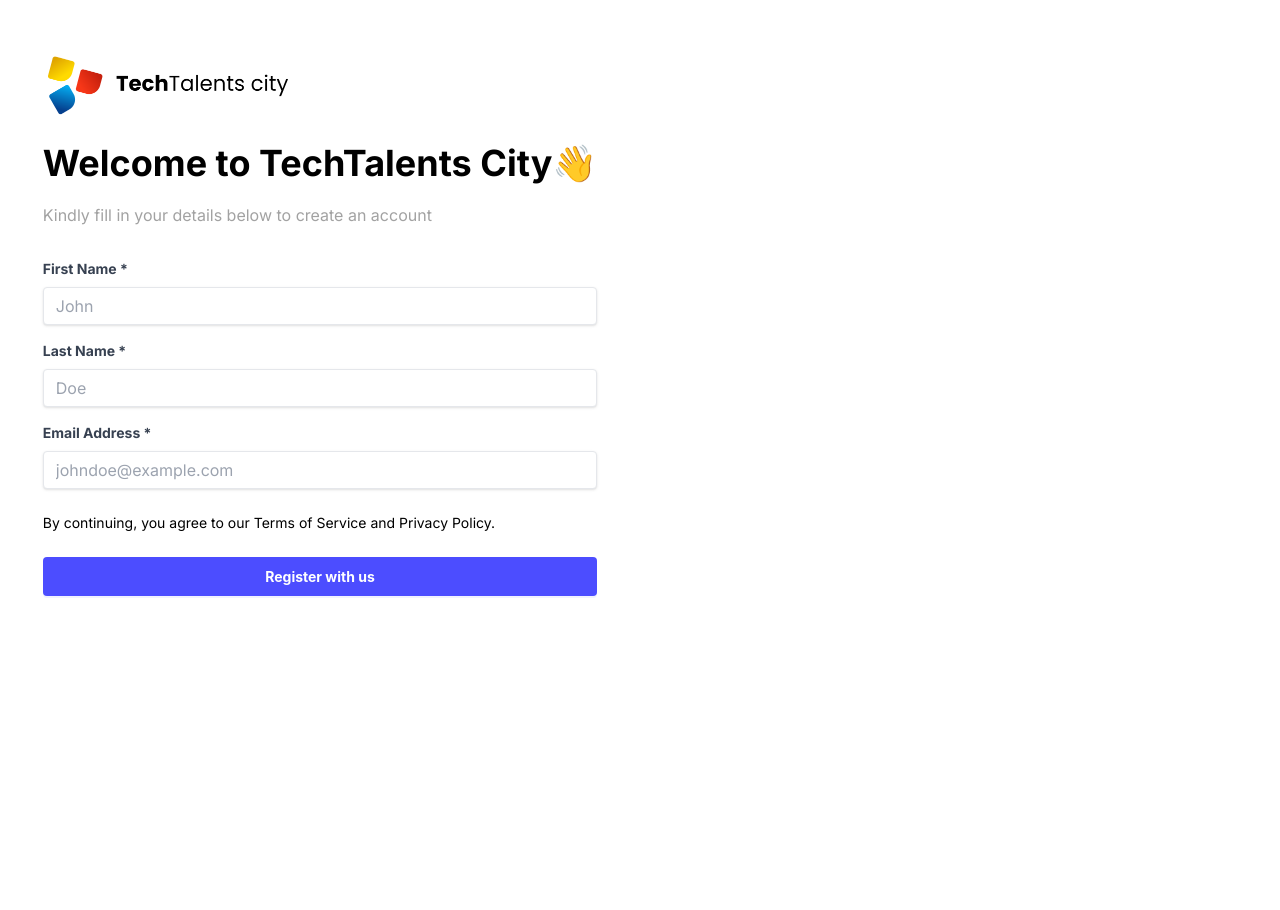
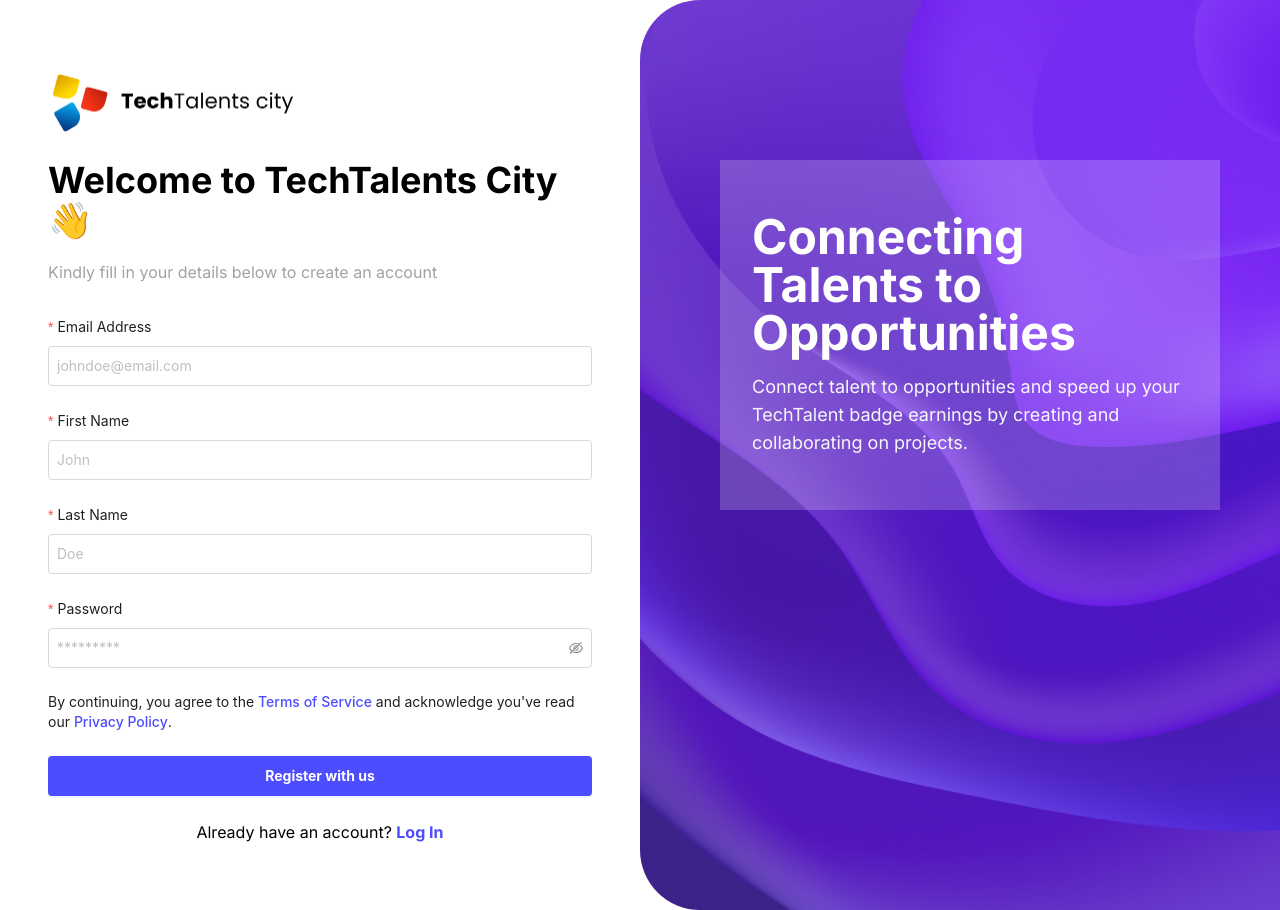
Before and after one commit to techtalentscity/techtalentscity.github.io, a React (Vite) app: page /signup in a window 1280 px wide. Before the commit the page ends 800 px from the top, so only its background shows below. Built offline with nearby package versions, Linux system fonts and the light colour scheme.

Commit message:
Update index.jsx

```diff
--- a/src/Pages/Register/index.jsx
+++ b/src/Pages/Register/index.jsx
@@ -1,100 +1,55 @@
-import { useState, useEffect } from 'react';
-import { Button, message } from 'antd';
-import { Link } from 'react-router-dom';
+import { Link, useNavigate } from 'react-router-dom';
+import IMAGE from '../../assets/images/signupbg.png';
+import Container from '../../components/Container';
 import logo from '../../assets/images/logo-black.png';
+import { Button, Form, Input, message } from 'antd';
+import { useState } from 'react';
 
 const Register = () => {
-  // Your specific Apps Script URL
-  const APPS_SCRIPT_URL = 'https://script.google.com/macros/s/AKfycbzPlmv0E8XNRmocu5MUeOtbfmJH0K4EPUFvl6Wlsp3JtJ7dk4PzM0b1fCYESwKMngsX/exec';
-  const DISCORD_URL = "https://discord.gg/FwNQc7VJVk";
+  const navigate = useNavigate();
+  const [form] = Form.useForm();
+  const [loading, setLoading] = useState(false);
 
-  const [loading, setLoading] = useState(false);
-  const [formData, setFormData] = useState({
-    firstName: '',
-    lastName: '',
-    email: ''
-  });
-  const [errors, setErrors] = useState({});
-  const [hasRegistered, setHasRegistered] = useState(false);
+  // Google Form submission URL - updated with the actual form URL
+  const googleFormURL = "https://docs.google.com/forms/u/0/d/e/1FAIpQLSch0F2yDodefxoGh5QyvrXzl2s7Z7Y0U04Zx8hUbar0hh-RlA/formResponse";
 
-  // Check existing registration
-  useEffect(() => {
-    const registered = localStorage.getItem('ttc_registration_completed') === 'true';
-    setHasRegistered(registered);
-  }, []);
+  // Discord redirect URL
+  const discordURL = "https://discord.gg/FwNQc7VJVk";
 
-  const validateEmail = (email) => {
-    const re = /^[^\s@]+@[^\s@]+\.[^\s@]+$/;
-    return re.test(String(email).toLowerCase());
-  };
+  // Handle form submission
+  const handleSubmit = async (values) => {
+    try {
+      setLoading(true);
 
-  const handleChange = (e) => {
-    const { name, value } = e.target;
-    setFormData(prev => ({ ...prev, [name]: value }));
-    if (errors[name]) setErrors(prev => ({ ...prev, [name]: '' }));
-  };
+      // Create form data for submission
+      const formData = new FormData();
 
-  const validateForm = () => {
-    const newErrors = {};
+      // Add entry fields with the correct Google Form field IDs
+      formData.append('emailAddress', values.email); // Email field
+      formData.append('entry.2137692021', values.firstName); // First Name field
+      formData.append('entry.1640115864', values.lastName); // Last Name field
 
-    if (!formData.firstName.trim()) newErrors.firstName = 'First name is required';
-    if (!formData.lastName.trim()) newErrors.lastName = 'Last name is required';
-    if (!formData.email) {
-      newErrors.email = 'Email is required';
-    } else if (!validateEmail(formData.email)) {
-      newErrors.email = 'Invalid email format';
-    }
-
-    setErrors(newErrors);
-    return Object.keys(newErrors).length === 0;
-  };
-
-  const submitForm = async () => {
-    try {
-      // Important: Add no-cors mode and specific headers
-      const response = await fetch(APPS_SCRIPT_URL, {
+      // Submit the form data
+      await fetch(googleFormURL, {
         method: 'POST',
-        mode: 'no-cors', // Required for Apps Script
-        headers: {
-          'Content-Type': 'application/json',
-        },
-        body: JSON.stringify(formData),
+        mode: 'no-cors', // Important for cross-origin requests to Google Forms
+        body: formData
       });
 
-      // With no-cors mode, we can't read the response directly
-      // So we'll assume success if no network error
-      return true;
+      // Show success message
+      message.success('Registration successful! Redirecting to Discord...');
+
+      // Clear form
+      form.resetFields();
+
+      // Redirect to Discord after a short delay
+      setTimeout(() => {
+        window.location.href = discordURL;
+      }, 2000);
+
     } catch (error) {
-      console.error('Submission error:', error);
-      throw new Error('Failed to submit form. Please try again.');
-    }
-  };
-
-  const handleSubmit = async (e) => {
-    e.preventDefault();
-
-    if (hasRegistered) {
-      window.location.href = DISCORD_URL;
-      return;
-    }
-
-    if (!validateForm()) return;
-
-    setLoading(true);
-
-    try {
-      await submitForm();
-
-      // Store registration locally
-      localStorage.setItem('ttc_registration_completed', 'true');
-      localStorage.setItem('ttc_registered_email', formData.email);
-
-      message.success('Registration successful! Redirecting...');
-      setTimeout(() => {
-        window.location.href = DISCORD_URL;
-      }, 1500);
-    } catch (error) {
-      message.error(error.message);
+      console.error('Error submitting form:', error);
+      message.error('Registration failed. Please try again.');
     } finally {
       setLoading(false);
     }
@@ -102,96 +57,89 @@ const Register = () => {
 
   return (
     <div className="w-full flex items-center min-h-screen bg-white">
-      <div className="w-full lg:w-[50%] flex justify-center items-center overflow-y-auto md:min-h-screen pt-12 md:pt-0">
-        <div className="md:px-16 lg:px-0 md:min-h-screen pt-6 md:pt-12 pb-12">
-          <Link to="/">
+      <div className="w-full lg:w-[50%] flex justify-center items-center overflow-y-auto scrollbar-hide md:min-h-screen pt-12 md:pt-0">
+        <Container className={'md:!px-16 lg:!px-0 md:min-h-screen pt-6 md:pt-12 pb-12'}>
+          <Link to={'/'}>
             <img src={logo} alt="logo" className="w-[250px] object-cover object-center" />
           </Link>
-          <p className="font-bold text-4xl py-5">Welcome to TechTalents City👋</p>
+          <p className='font-bold text-4xl py-5'>Welcome to TechTalents City👋</p>
+          <p className='text-[#A2A2A2]'>Kindly fill in your details below to create an account</p>
 
-          {hasRegistered ? (
-            <div className="text-center py-8">
-              <div className="bg-green-100 border border-green-400 text-green-700 px-4 py-5 rounded mb-6">
-                <p className="font-bold text-xl mb-2">You have already registered!</p>
-                <p>Your registration has been recorded.</p>
-                <p className="mt-2">
-                  Email: <span className="font-medium">{localStorage.getItem('ttc_registered_email')}</span>
-                </p>
-              </div>
-              <Button
-                type="primary"
-                onClick={() => window.location.href = DISCORD_URL}
-                className="p-2 !h-auto font-bold"
+          <Form
+            layout='vertical'
+            className='pt-8'
+            form={form}
+            onFinish={handleSubmit}
           >
-                Join our Discord Community
-              </Button>
-            </div>
-          ) : (
-            <>
-              <p className="text-[#A2A2A2]">Kindly fill in your details below to create an account</p>
+            <Form.Item
+              label="Email Address"
+              name="email"
+              rules={[
+                { required: true, message: 'Email is required' },
+                { type: "email", message: 'Please enter a valid email' }
+              ]}
+            >
+              <Input placeholder="johndoe@email.com" className='p-2' />
+            </Form.Item>
 
-              <form onSubmit={handleSubmit} className="pt-8">
-                <div className="mb-4">
-                  <label className="block text-gray-700 text-sm font-bold mb-2">
-                    First Name *
-                  </label>
-                  <input
-                    type="text"
+            <Form.Item
+              label="First Name"
               name="firstName"
-                    className={`shadow appearance-none border ${errors.firstName ? 'border-red-500' : ''} rounded w-full py-2 px-3 text-gray-700 leading-tight focus:outline-none focus:shadow-outline`}
-                    placeholder="John"
-                    value={formData.firstName}
-                    onChange={handleChange}
-                  />
-                  {errors.firstName && <p className="text-red-500 text-xs italic">{errors.firstName}</p>}
-                </div>
+              rules={[
+                { required: true, message: 'First Name is required' }
+              ]}
+            >
+              <Input placeholder="John" className='p-2' />
+            </Form.Item>
 
-                <div className="mb-4">
-                  <label className="block text-gray-700 text-sm font-bold mb-2">
-                    Last Name *
-                  </label>
-                  <input
-                    type="text"
+            <Form.Item
+              label="Last Name"
               name="lastName"
-                    className={`shadow appearance-none border ${errors.lastName ? 'border-red-500' : ''} rounded w-full py-2 px-3 text-gray-700 leading-tight focus:outline-none focus:shadow-outline`}
-                    placeholder="Doe"
-                    value={formData.lastName}
-                    onChange={handleChange}
-                  />
-                  {errors.lastName && <p className="text-red-500 text-xs italic">{errors.lastName}</p>}
-                </div>
+              rules={[
+                { required: true, message: 'Last Name is required' }
+              ]}
+            >
+              <Input placeholder="Doe" className='p-2' />
+            </Form.Item>
 
-                <div className="mb-6">
-                  <label className="block text-gray-700 text-sm font-bold mb-2">
-                    Email Address *
-                  </label>
-                  <input
-                    type="email"
-                    name="email"
-                    className={`shadow appearance-none border ${errors.email ? 'border-red-500' : ''} rounded w-full py-2 px-3 text-gray-700 leading-tight focus:outline-none focus:shadow-outline`}
-                    placeholder="johndoe@example.com"
-                    value={formData.email}
-                    onChange={handleChange}
-                  />
-                  {errors.email && <p className="text-red-500 text-xs italic mt-1">{errors.email}</p>}
-                </div>
+            <Form.Item
+              label="Password"
+              name="password"
+              rules={[
+                { required: true, message: 'Password is required' },
+                { min: 8, message: 'Password must be at least 8 characters' }
+              ]}
+            >
+              <Input.Password placeholder='*********' className='p-2' />
+            </Form.Item>
 
-                <p className="pb-6 text-sm">
-                  By continuing, you agree to our Terms of Service and Privacy Policy.
+            <p className='pb-6 text-sm'>
+              By continuing, you agree to the <span className='text-primary font-medium'>Terms of Service</span> and
+              acknowledge you&apos;ve read our <span className='text-primary font-medium'>Privacy Policy</span>.
             </p>
 
             <Button
-                  type="primary"
+              type='primary'
+              block
+              className='p-2 !h-auto font-bold'
               htmlType="submit"
-                  block
-                  className="p-2 !h-auto font-bold"
               loading={loading}
             >
               Register with us
             </Button>
-              </form>
-            </>
-          )}
+          </Form>
+
+          <div className="mt-6 text-center">
+            <p>Already have an account? <a href="https://docs.google.com/forms/d/e/1FAIpQLSch0F2yDodefxoGh5QyvrXzl2s7Z7Y0U04Zx8hUbar0hh-RlA/viewform" target="_blank" rel="noopener noreferrer" className='text-primary font-bold'>Log In</a></p>
+          </div>
+        </Container>
+      </div>
+
+      <div className="hidden lg:w-[50%] h-full lg:flex justify-center items-center rounded-l-[60px] relative">
+        <img src={IMAGE} alt="login" className='w-full h-full object-cover rounded-l-[60px]' />
+        <div className="absolute top-40 left-20 2xl:left-40 inset-0 flex flex-col justify-center items-center bg-white bg-opacity-20 w-[400px] xl:w-[500px] h-[350px] text-white p-8">
+          <h2 className="text-3xl xl:text-5xl font-bold mb-4">Connecting Talents to Opportunities</h2>
+          <p className="text-lg text-[#F6F6F8]">Connect talent to opportunities and speed up your TechTalent badge earnings by creating and collaborating on projects.</p>
         </div>
       </div>
     </div>
```
Lines whose indentation alone changed are shown as unchanged.
